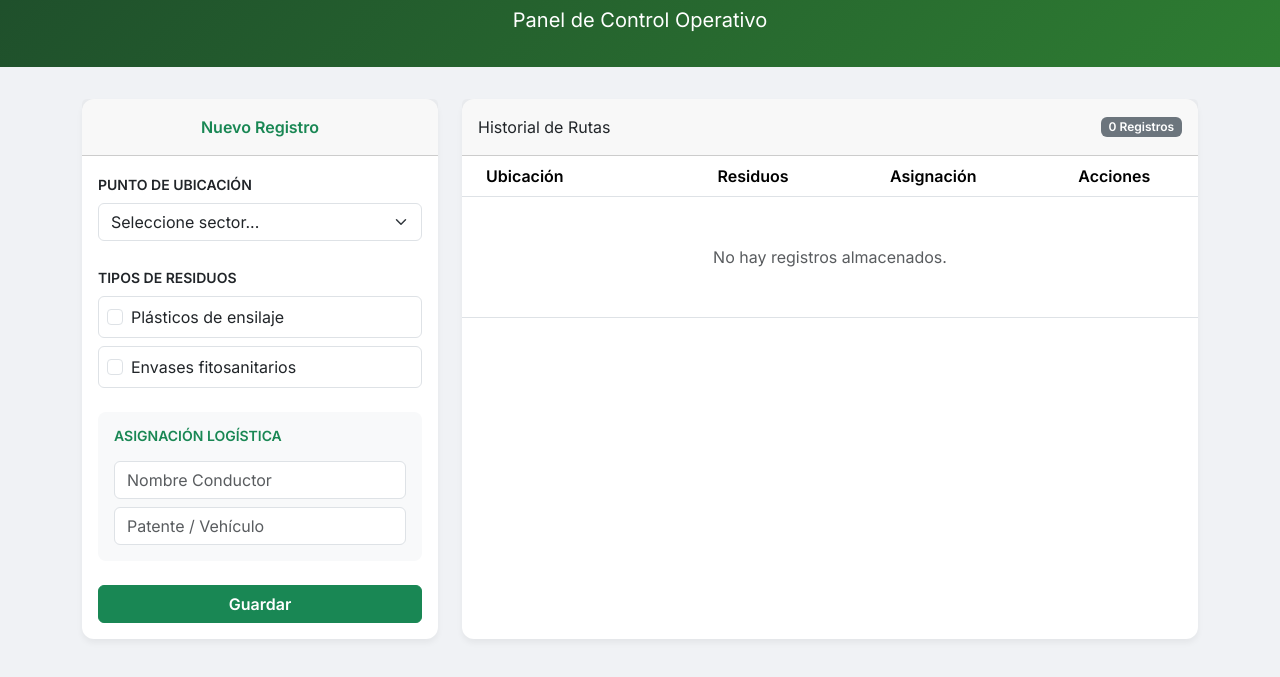
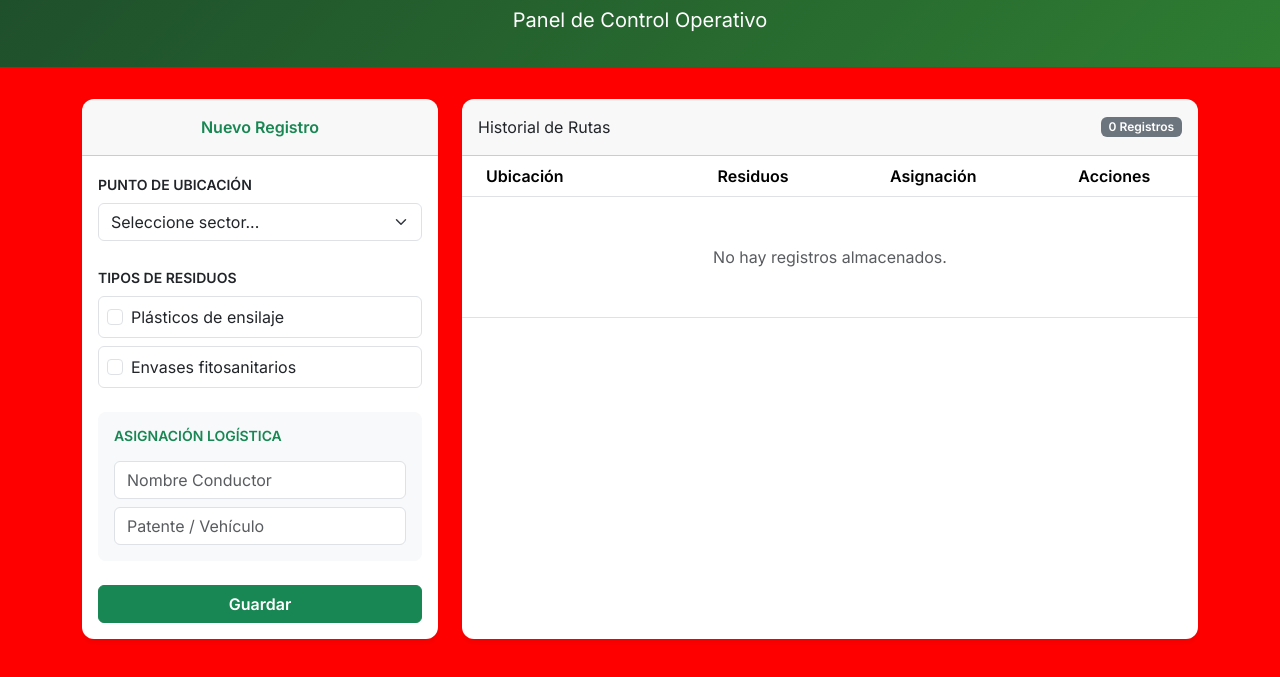
Before and after one commit to ArielRetamales1593/App-Gesti-n-de-Reciclaje-Frutillar, a plain HTML site: page index.html in a window 1280 px wide. Shown: the part 83-760 px from the top of the page. Drawn offline with nearby package versions, Linux system fonts and the light colour scheme.

Commit message:
Update index.html
colo rojo

```diff
--- a/index.html
+++ b/index.html
@@ -7,7 +7,7 @@
     <link href="https://cdn.jsdelivr.net/npm/bootstrap@5.3.2/dist/css/bootstrap.min.css" rel="stylesheet">
     <link href="https://fonts.googleapis.com/css2?family=Inter:wght@400;600&display=swap" rel="stylesheet">
     <style>
-        body { font-family: 'Inter', sans-serif; background-color: #f0f2f5; }
+        body { font-family: 'Inter', sans-serif; background-color: red; }
         .header-app { background: linear-gradient(135deg, #1e4d2b 0%, #2e7d32 100%); color: white; padding: 2rem 0; margin-bottom: 2rem; }
         .card { border: none; border-radius: 12px; box-shadow: 0 4px 6px rgba(0,0,0,0.05); }
         .badge-agro { background-color: #dcfce7; color: #166534; }
```
